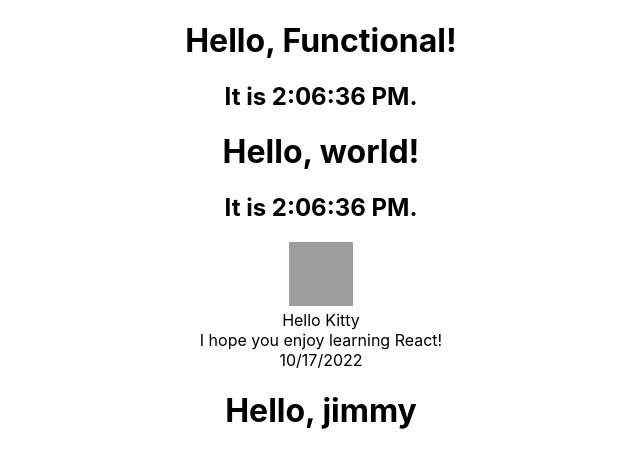
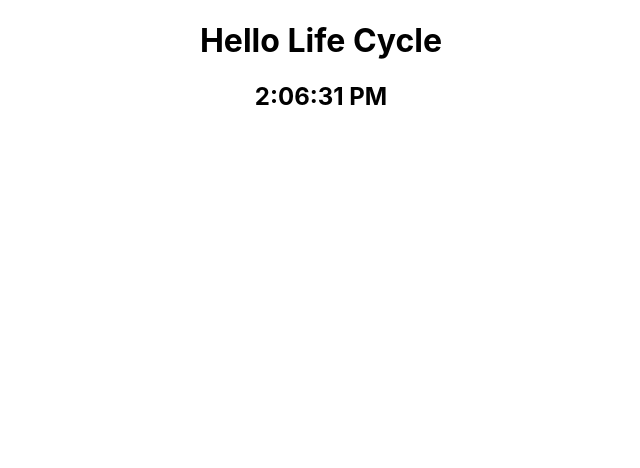
Before and after one commit to Jeong-wonho/being-react-professional, a React (Create React App) app in the folder reactapp/: page / in a window 1280 px wide. Shown: the top 468 px of the page, without its empty margins (319-959 px from the left). Built offline with nearby package versions, Linux system fonts and the light colour scheme; grey boxes are pictures that could not be loaded.

Commit message:
Life Cycle 적용

```diff
--- a/reactapp/src/App.js
+++ b/reactapp/src/App.js
@@ -1,16 +1,18 @@
 import "./App.css";
-import ClassComponents from "./components/2-5.State/ClassComponents";
-import Composition from "./components/2-4.Props/Composition";
-import Extraction from "./components/2-4.Props/Extraction/Extraction";
-import FunctionalComponents from "./components/2-5.State/FunctionalComponents";
+// import ClassComponents from "./components/2-5.State/ClassComponents";
+// import Composition from "./components/2-4.Props/Composition";
+// import Extraction from "./components/2-4.Props/Extraction/Extraction";
+// import FunctionalComponents from "./components/2-5.State/FunctionalComponents";
+import ClassComponents2 from "./components/2-6.LifeCycle/ClassComponents";
 
 function App() {
   return (
     <div className="App">
-      <FunctionalComponents />
-      <ClassComponents />
-      <Extraction />
-      <Composition />
+      <ClassComponents2 />
+      {/* <FunctionalComponents /> */}
+      {/* <ClassComponents /> */}
+      {/* <Extraction /> */}
+      {/* <Composition /> */}
     </div>
   );
 }
--- /dev/null
+++ b/reactapp/src/components/2-6.LifeCycle/ClassComponents.jsx
@@ -0,0 +1,41 @@
+import React, { Component } from "react";
+
+export default class ClassComponents extends Component {
+  constructor(props) {
+    super(props);
+    console.log("constructor");
+    this.state = { date: new Date() };
+    this.handleClick = this.handleClick.bind(this);
+  }
+
+  componentDidMount() {
+    console.log("componentDidMount");
+    this.timerID = setInterval(() => this.tick(), 10000);
+  }
+  componentDidUpdate() {
+    console.log("componentDidUpdate");
+  }
+
+  componentWillUnmount() {
+    console.log("componentWillUnmount");
+    clearInterval(this.timerId);
+  }
+
+  tick() {
+    console.log("tick");
+    this.setState({ date: new Date() });
+  }
+  handleClick() {
+    alert(this.state.date);
+  }
+
+  render() {
+    console.log("render");
+    return (
+      <div>
+        <h1 onClick={this.handleClick}>Hello Life Cycle</h1>
+        <h2>{this.state.date.toLocaleTimeString()}</h2>
+      </div>
+    );
+  }
+}
--- a/reactapp/src/index.js
+++ b/reactapp/src/index.js
@@ -1,15 +1,11 @@
-import React from 'react';
-import ReactDOM from 'react-dom/client';
-import './index.css';
-import App from './App';
-import reportWebVitals from './reportWebVitals';
+import React from "react";
+import ReactDOM from "react-dom/client";
+import "./index.css";
+import App from "./App";
+import reportWebVitals from "./reportWebVitals";
 
-const root = ReactDOM.createRoot(document.getElementById('root'));
-root.render(
-  <React.StrictMode>
-    <App />
-  </React.StrictMode>
-);
+const root = ReactDOM.createRoot(document.getElementById("root"));
+root.render(<App />);
 
 // If you want to start measuring performance in your app, pass a function
 // to log results (for example: reportWebVitals(console.log))
```
